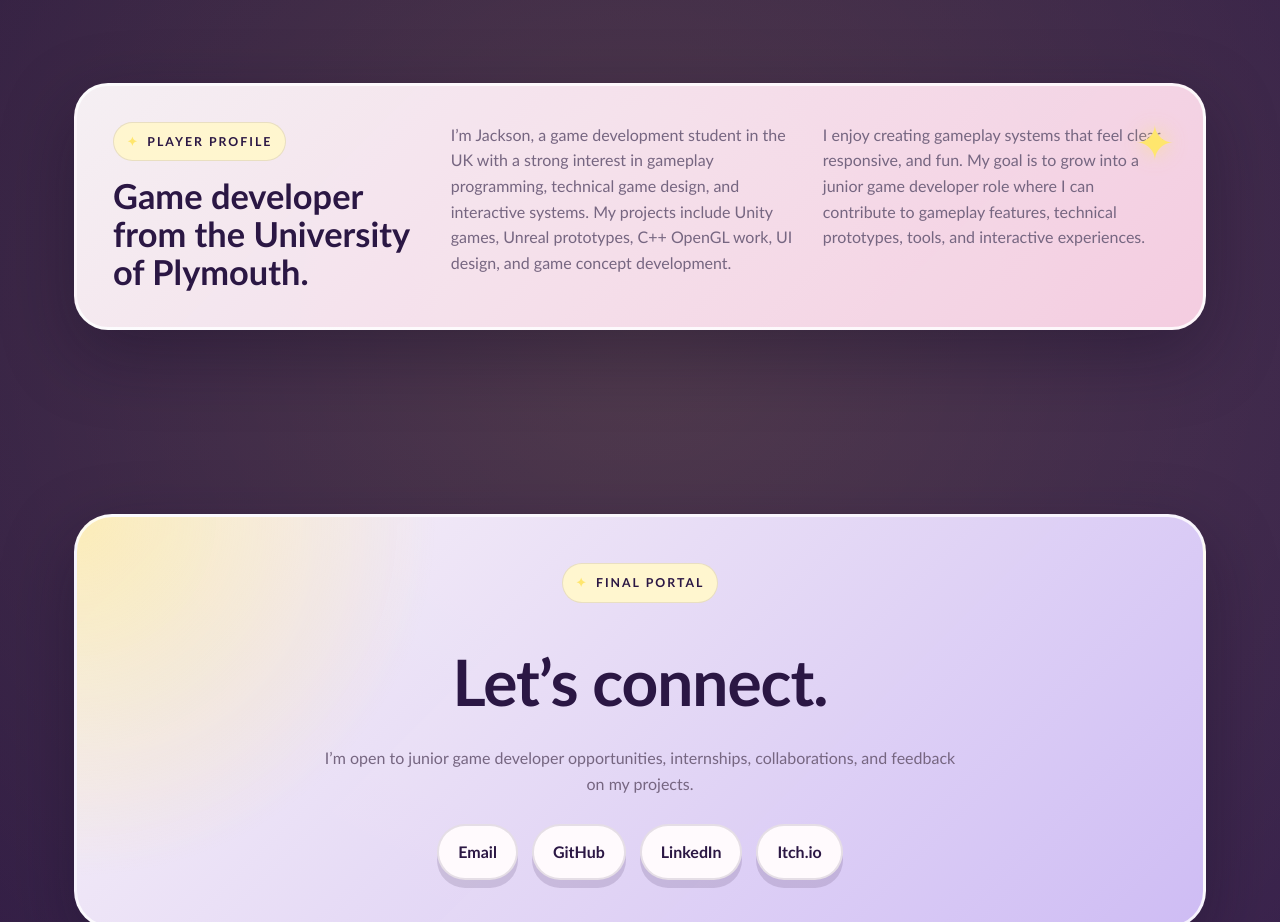
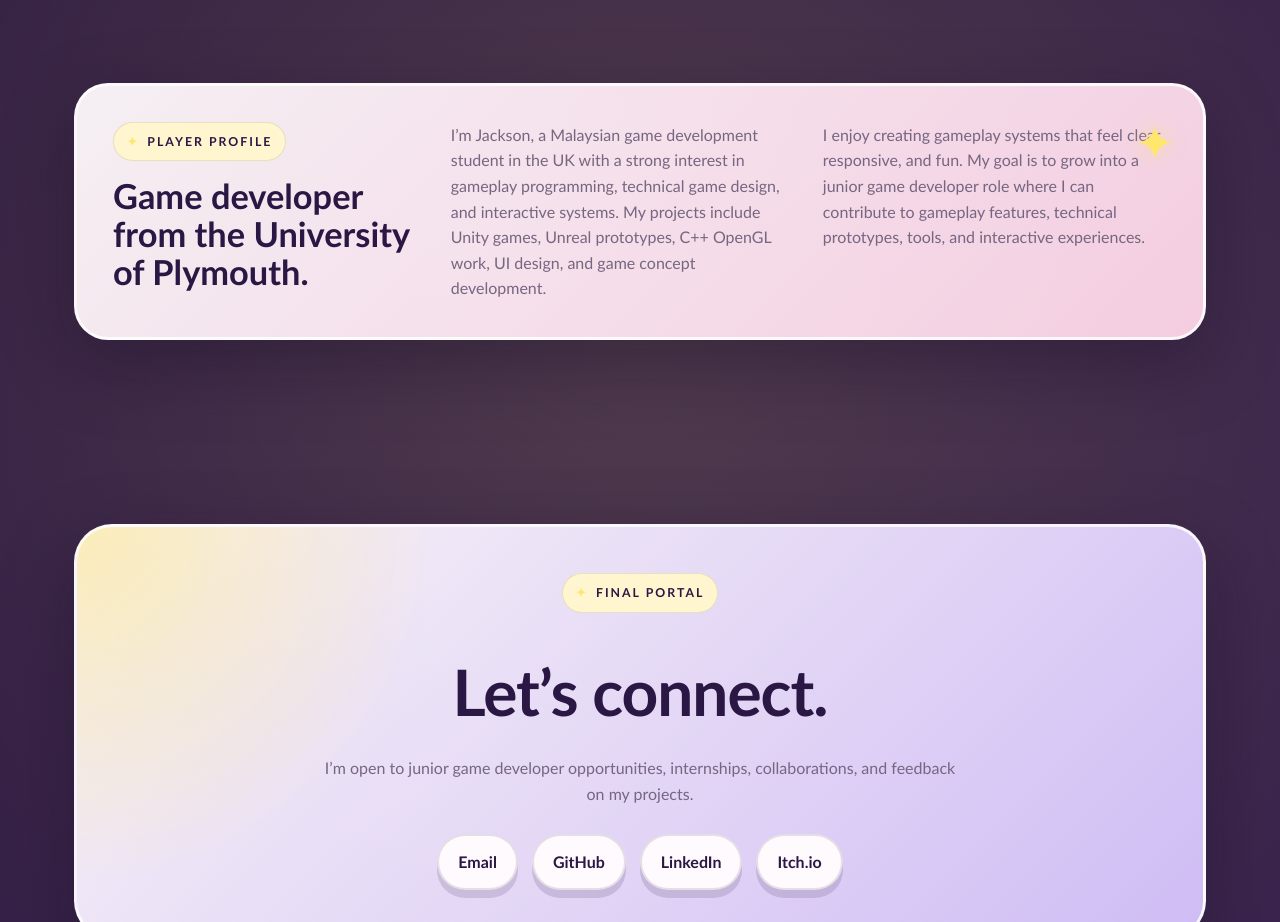
Before and after one commit to JacksonHau/game-dev-portfolio, a plain HTML site: page index.html in a window 1280 px wide. Shown: the part 3280-4202 px from the top of the page. Drawn offline with Linux system fonts and the light colour scheme.

Commit message:
small edit

```diff
--- a/index.html
+++ b/index.html
@@ -293,7 +293,7 @@
         </div>
 
         <p>
-          I’m Jackson, a game development student in the UK with a strong interest
+          I’m Jackson, a Malaysian game development student in the UK with a strong interest
           in gameplay programming, technical game design, and interactive systems.
           My projects include Unity games, Unreal prototypes, C++ OpenGL work, UI design,
           and game concept development.
```
